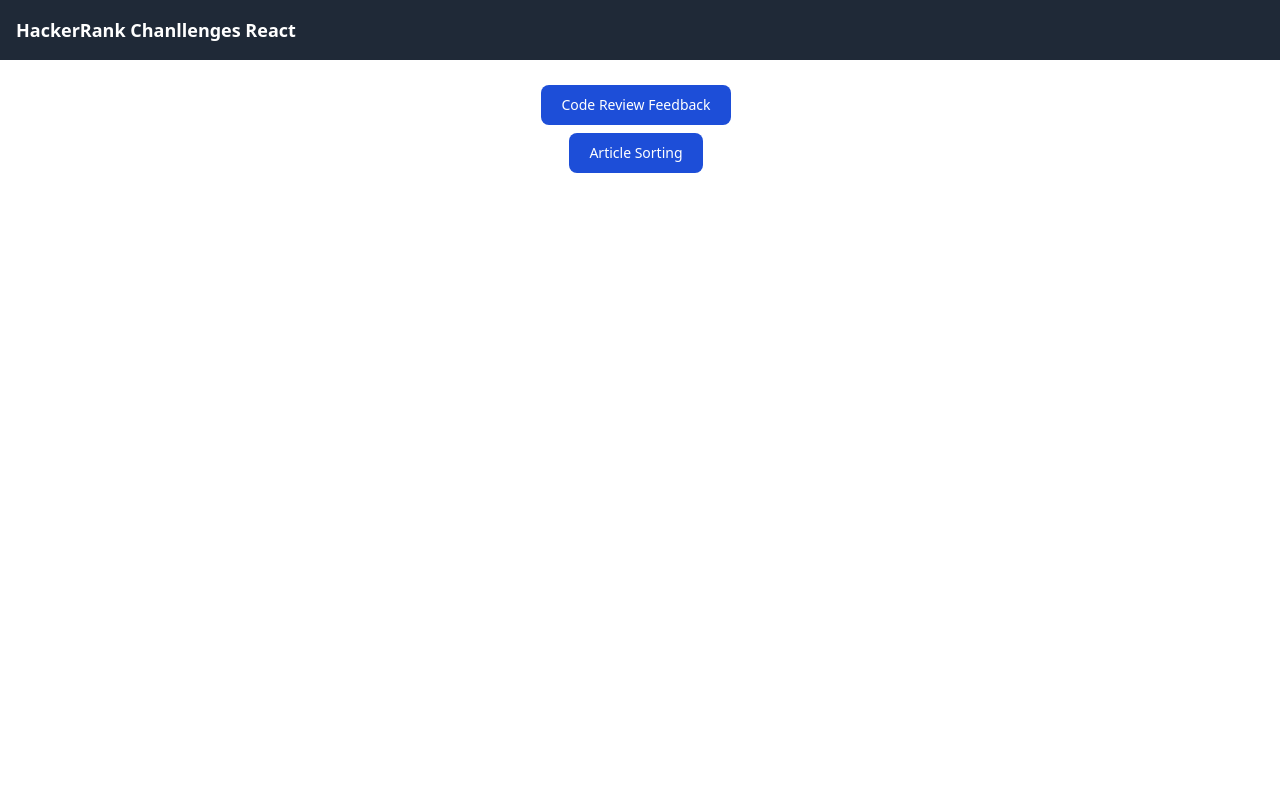
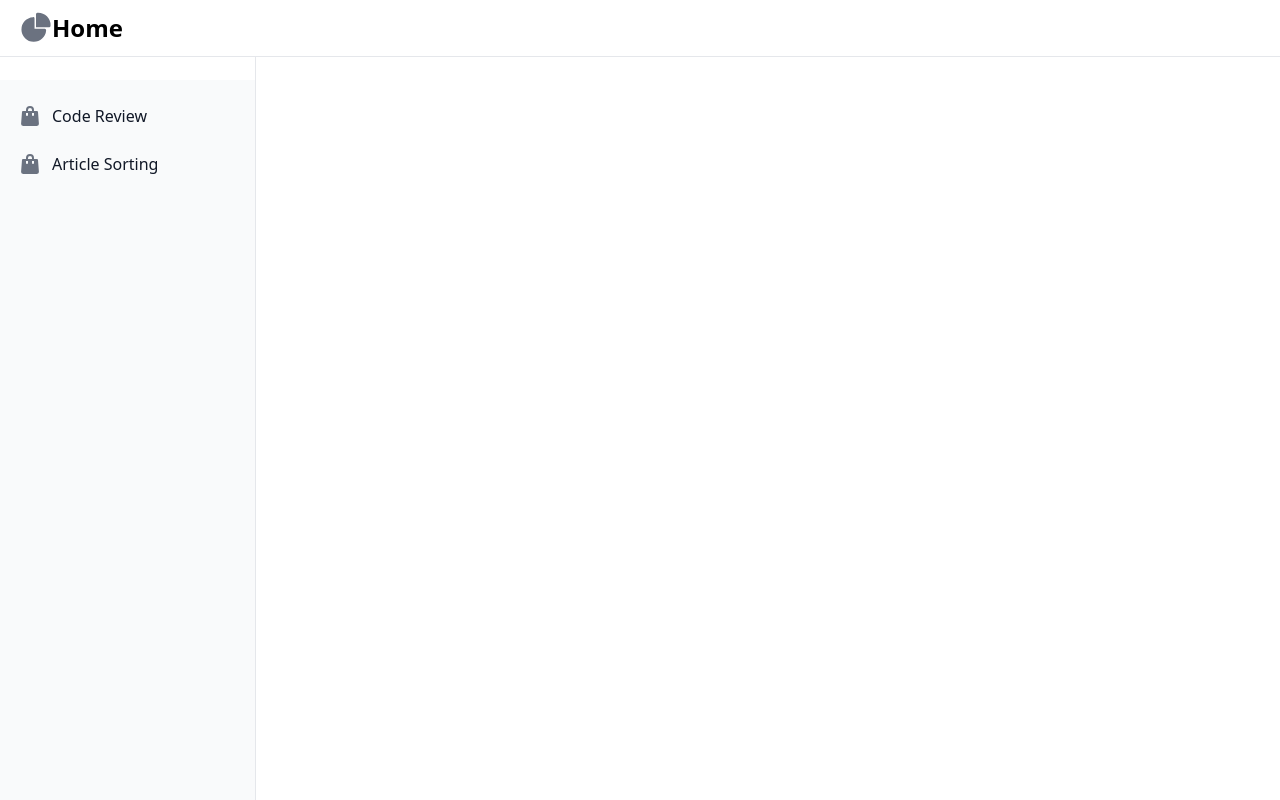
Before and after one commit to igregorioneto/Challenges, a Next.js app in the folder hackerrank-challengers/web/: page / in a window 1280 px wide. Built offline with nearby package versions, Linux system fonts and the light colour scheme.

Commit message:
feat: constructuring sidebar

```diff
--- a/hackerrank-challengers/web/src/pages/index.js
+++ b/hackerrank-challengers/web/src/pages/index.js
@@ -3,25 +3,57 @@
 export default function Home() {
   return (
     <>
-      <header className="bg-gray-800 text-white text-lg font-bold p-4">
-          HackerRank Chanllenges React
-      </header>
+      <nav class="fixed top-0 z-50 w-full bg-white border-b border-gray-200 dark:bg-gray-800 dark:border-gray-700">
+        <div class="px-3 py-3 lg:px-5 lg:pl-3">
+          <div class="flex items-center justify-between">
+            <div class="flex items-center justify-start rtl:justify-end">
+              <button data-drawer-target="logo-sidebar" data-drawer-toggle="logo-sidebar" aria-controls="logo-sidebar" type="button" class="inline-flex items-center p-2 text-sm text-gray-500 rounded-lg sm:hidden hover:bg-gray-100 focus:outline-none focus:ring-2 focus:ring-gray-200 dark:text-gray-400 dark:hover:bg-gray-700 dark:focus:ring-gray-600">
+                  <span class="sr-only">Open sidebar</span>
+                  <svg class="w-6 h-6" aria-hidden="true" fill="currentColor" viewBox="0 0 20 20" xmlns="http://www.w3.org/2000/svg">
+                    <path clip-rule="evenodd" fill-rule="evenodd" d="M2 4.75A.75.75 0 012.75 4h14.5a.75.75 0 010 1.5H2.75A.75.75 0 012 4.75zm0 10.5a.75.75 0 01.75-.75h7.5a.75.75 0 010 1.5h-7.5a.75.75 0 01-.75-.75zM2 10a.75.75 0 01.75-.75h14.5a.75.75 0 010 1.5H2.75A.75.75 0 012 10z"></path>
+                  </svg>
+              </button>
+              <Link href="/" passHref class="flex ms-2 md:me-24">
+                <svg class="w-8 h-8 text-gray-500 transition duration-75 dark:text-gray-400 group-hover:text-gray-900 dark:group-hover:text-white" aria-hidden="true" xmlns="http://www.w3.org/2000/svg" fill="currentColor" viewBox="0 0 22 21">
+                    <path d="M16.975 11H10V4.025a1 1 0 0 0-1.066-.998 8.5 8.5 0 1 0 9.039 9.039.999.999 0 0 0-1-1.066h.002Z"/>
+                    <path d="M12.5 0c-.157 0-.311.01-.565.027A1 1 0 0 0 11 1.02V10h8.975a1 1 0 0 0 1-.935c.013-.188.028-.374.028-.565A8.51 8.51 0 0 0 12.5 0Z"/>
+                </svg>
+                <span class="self-center text-xl font-semibold sm:text-2xl whitespace-nowrap dark:text-white">Home</span>
+              </Link>
+            </div>
+          </div>
+        </div>
+      </nav>
 
-      <div style={{
-        display: 'flex',
-        justifyContent: 'center',
-        alignItems: 'center',
-        marginTop: '25px',
-        flexDirection: 'column'
-      }}>
+      <aside id="logo-sidebar" class="fixed top-0 left-0 z-40 w-64 h-screen pt-20 transition-transform -translate-x-full bg-white border-r border-gray-200 sm:translate-x-0 dark:bg-gray-800 dark:border-gray-700" aria-label="Sidebar">
+        <div class="h-full px-3 py-4 overflow-y-auto bg-gray-50 dark:bg-gray-800">
+            <ul class="space-y-2 font-medium">
+              <li>
+                  <Link href="/code-review" class="flex items-center p-2 text-gray-900 rounded-lg dark:text-white hover:bg-gray-100 dark:hover:bg-gray-700 group">
+                    <svg class="flex-shrink-0 w-5 h-5 text-gray-500 transition duration-75 dark:text-gray-400 group-hover:text-gray-900 dark:group-hover:text-white" aria-hidden="true" xmlns="http://www.w3.org/2000/svg" fill="currentColor" viewBox="0 0 18 20">
+                        <path d="M17 5.923A1 1 0 0 0 16 5h-3V4a4 4 0 1 0-8 0v1H2a1 1 0 0 0-1 .923L.086 17.846A2 2 0 0 0 2.08 20h13.84a2 2 0 0 0 1.994-2.153L17 5.923ZM7 9a1 1 0 0 1-2 0V7h2v2Zm0-5a2 2 0 1 1 4 0v1H7V4Zm6 5a1 1 0 1 1-2 0V7h2v2Z"/>
+                    </svg>
+                    <span class="flex-1 ms-3 whitespace-nowrap">Code Review</span>
+                  </Link>
+              </li>
+              <li>
+                  <Link href="/article-sorting" class="flex items-center p-2 text-gray-900 rounded-lg dark:text-white hover:bg-gray-100 dark:hover:bg-gray-700 group">
+                    <svg class="flex-shrink-0 w-5 h-5 text-gray-500 transition duration-75 dark:text-gray-400 group-hover:text-gray-900 dark:group-hover:text-white" aria-hidden="true" xmlns="http://www.w3.org/2000/svg" fill="currentColor" viewBox="0 0 18 20">
+                        <path d="M17 5.923A1 1 0 0 0 16 5h-3V4a4 4 0 1 0-8 0v1H2a1 1 0 0 0-1 .923L.086 17.846A2 2 0 0 0 2.08 20h13.84a2 2 0 0 0 1.994-2.153L17 5.923ZM7 9a1 1 0 0 1-2 0V7h2v2Zm0-5a2 2 0 1 1 4 0v1H7V4Zm6 5a1 1 0 1 1-2 0V7h2v2Z"/>
+                    </svg>
+                    <span class="flex-1 ms-3 whitespace-nowrap">Article Sorting</span>
+                  </Link>
+              </li>
+            </ul>
+        </div>
+      </aside>
 
-        <Link href='/code-review' passHref>
-          <button class="text-white bg-blue-700 hover:bg-blue-800 focus:ring-4 focus:ring-blue-300 font-medium rounded-lg text-sm px-5 py-2.5 me-2 mb-2 dark:bg-blue-600 dark:hover:bg-blue-700 focus:outline-none dark:focus:ring-blue-800">Code Review Feedback</button>
-        </Link>
-        <Link href='/article-sorting' passHref>
-          <button class="text-white bg-blue-700 hover:bg-blue-800 focus:ring-4 focus:ring-blue-300 font-medium rounded-lg text-sm px-5 py-2.5 me-2 mb-2 dark:bg-blue-600 dark:hover:bg-blue-700 focus:outline-none dark:focus:ring-blue-800">Article Sorting</button>
-        </Link>
-      </div >
+      <div class="p-4 sm:ml-64">
+        <div class="p-4 border-2 border-gray-200 border-dashed rounded-lg dark:border-gray-700">
+
+        </div>
+      </div>
+
     </>
 
   );
```
